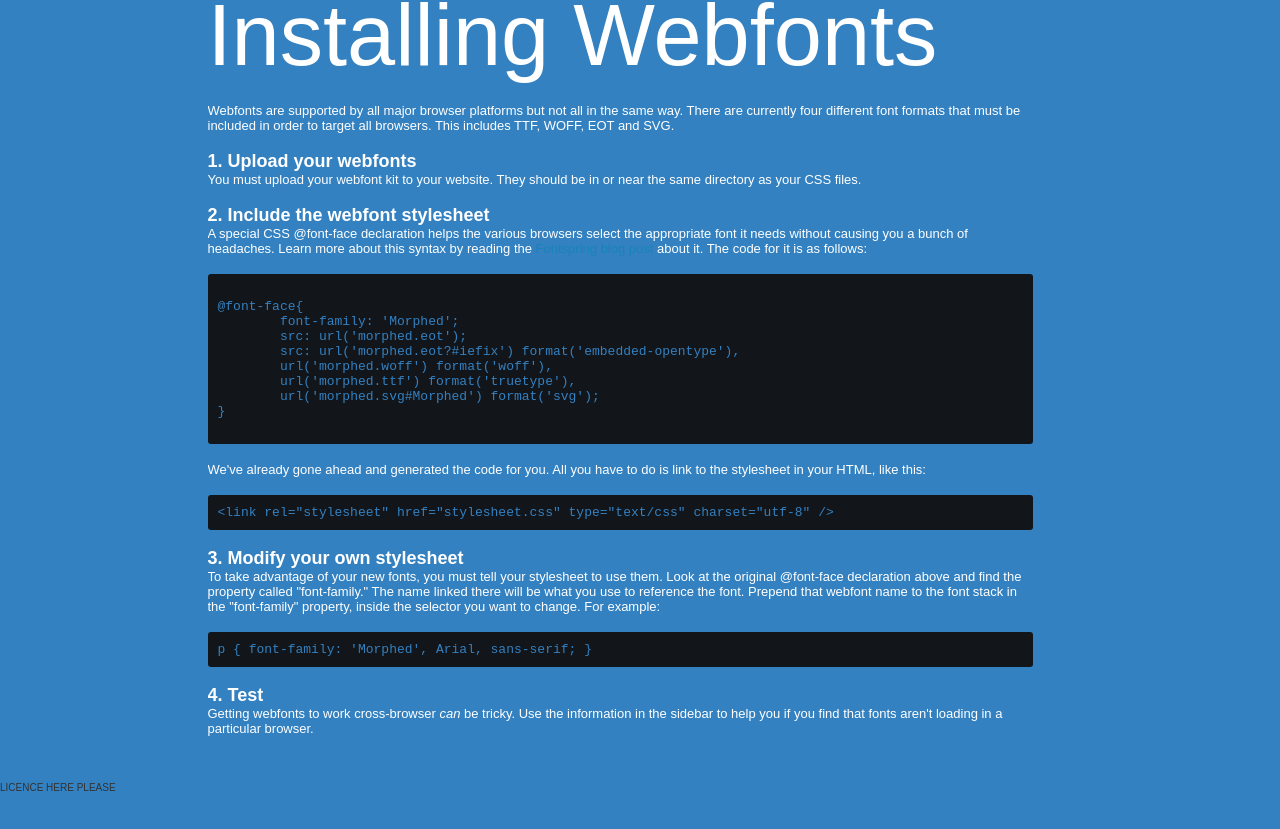
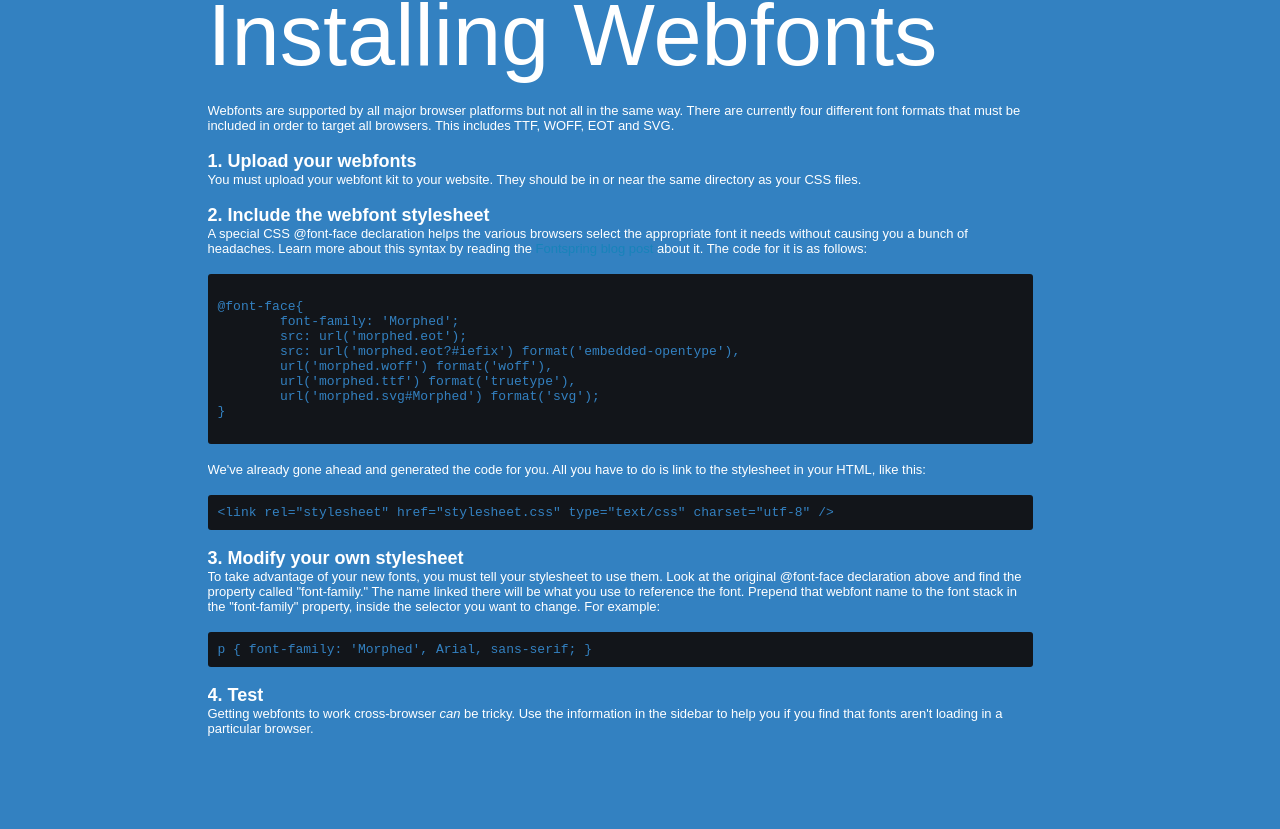
Before and after one commit to achudars/morphed-iconfont, a plain HTML site: page index.html in a window 1280 px wide. Shown: the part 965-1794 px from the top of the page. After the commit the page ends 1737 px from the top, so only its background shows below. Drawn offline with Linux system fonts and the light colour scheme.

Commit message:
removed footer

```diff
--- a/index.html
+++ b/index.html
@@ -120,9 +120,6 @@
 	</div>
 
 </div>
-<div id="footer">
-	<p>LICENCE HERE PLEASE</p>
-</div>
 </div>
 </body>
 </html>
```
